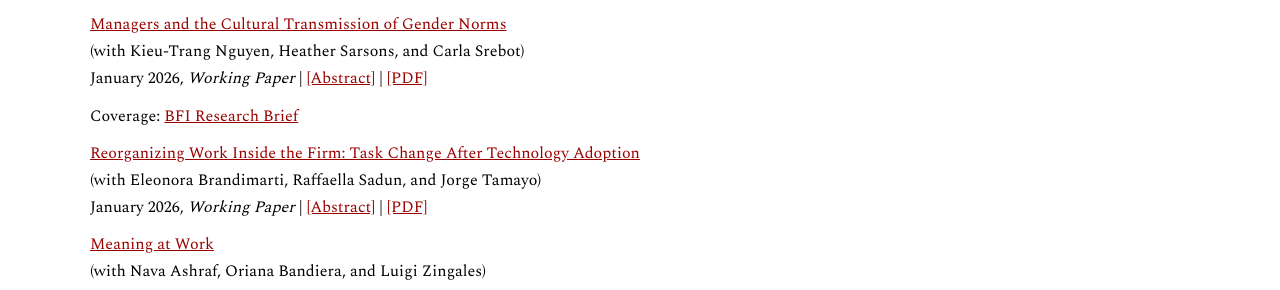
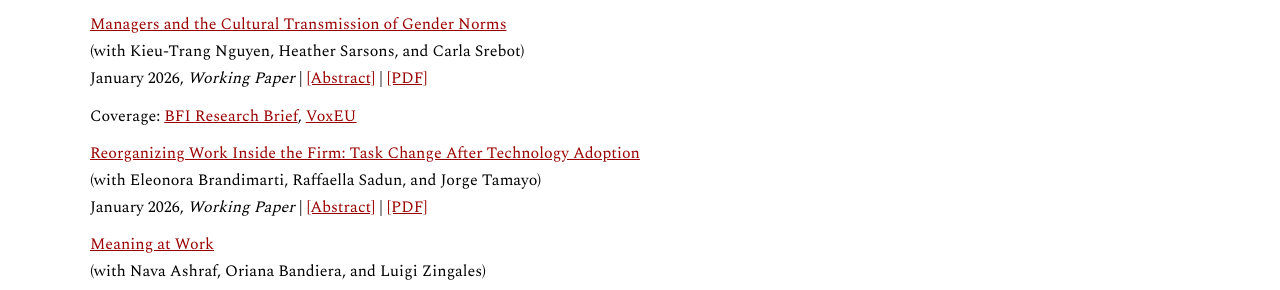
Before and after one commit to virginiaminni/virginiaminni.github.io, a Jekyll site: the page built from research.md, in a window 1280 px wide. Shown: the part 230-520 px from the top of the page. Built offline with Jekyll 4.4.1, drawn with Linux system fonts in a browser that asks for light colours.

Commit message:
Update research.md

```diff
--- a/research.md
+++ b/research.md
@@ -15,7 +15,7 @@ January 2026, *Working Paper* | <a href="#" class="toggle-abstract" data-target=
 <em>Abstract:</em> This paper studies how managers’ gender attitudes shape workplace culture and gender inequality. Using data from a multinational firm operating in over 100 countries, we leverage cross-country manager rotations to identify the effects of male managers’ gender attitudes on gender pay gaps within a team. Managers from countries with one standard deviation more progressive gender attitudes reduce the pay gap by 5 percentage points (18%), largely through higher promotion rates for women. These effects persist after managers rotate out and are strongest in more conservative countries. Managers with progressive attitudes also influence the local office culture, as local managers who interact with but are not under the purview of the foreign manager begin to have smaller pay gaps in their teams. Our evidence points to individual managers as critical in shaping corporate culture.
 </div>
 Coverage:
-<a href="https://bfi.uchicago.edu/insights/managers-and-the-cultural-transmission-of-gender-norms/" target="_blank" rel="noopener noreferrer">BFI Research Brief</a>
+<a href="https://bfi.uchicago.edu/insights/managers-and-the-cultural-transmission-of-gender-norms/" target="_blank" rel="noopener noreferrer">BFI Research Brief</a>, <a href="https://cepr.org/voxeu/columns/outside-how-international-manager-rotations-narrow-gender-pay-gap-and-change-cultural" target="_blank" rel="noopener noreferrer">VoxEU</a>
 
 <a href="#" target="_blank" rel="noopener noreferrer">Reorganizing Work Inside the Firm: Task Change After Technology Adoption</a> <br>
 (with Eleonora Brandimarti, Raffaella Sadun, and Jorge Tamayo)  <br>
```
